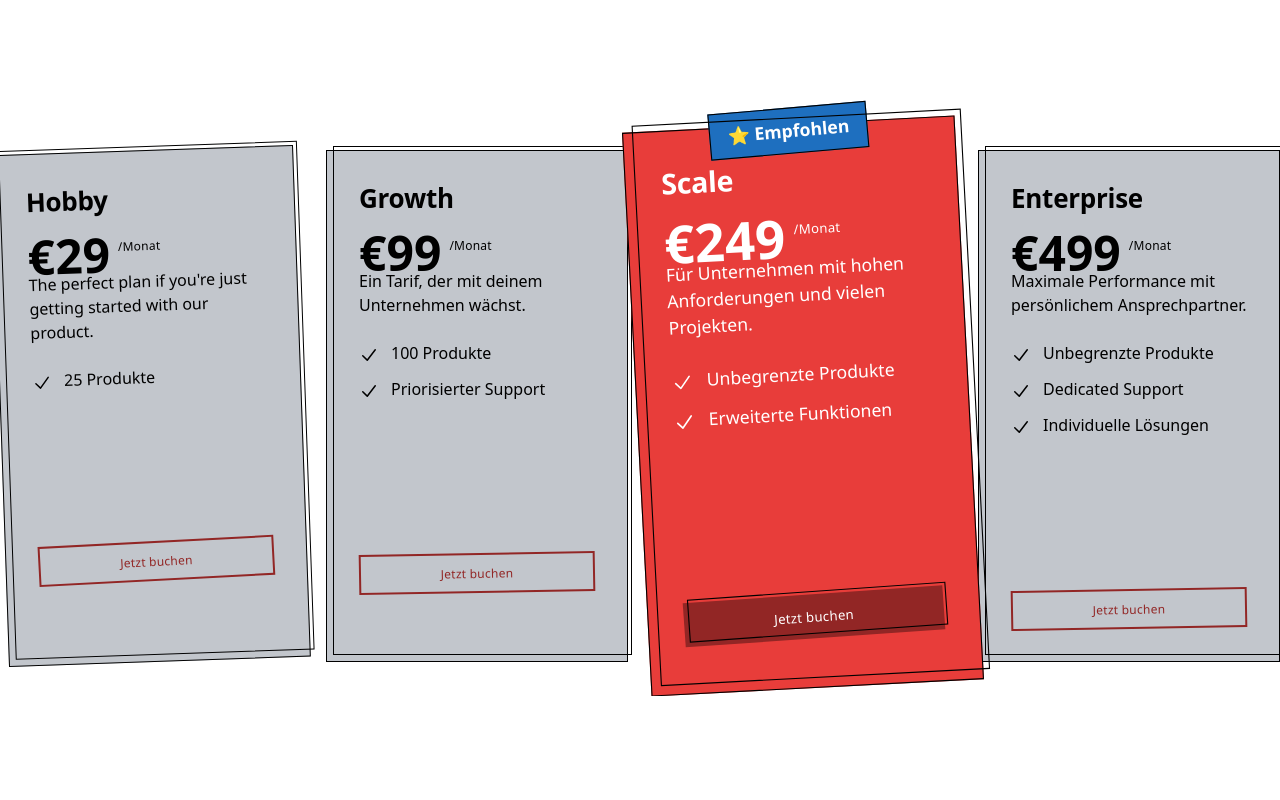
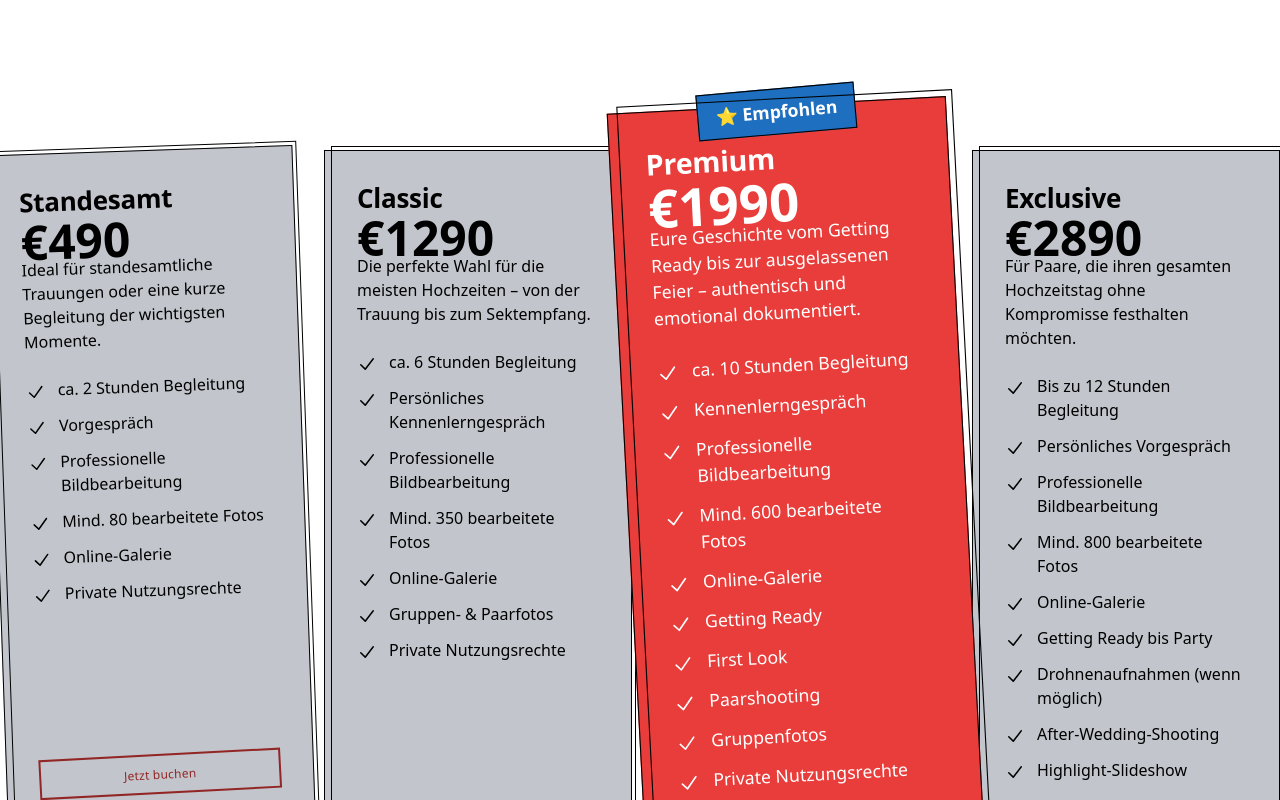
Before and after one commit to AdrianSailerArt/adriansailerart, a Nuxt app: page / in a window 1280 px wide. Shown: the part 1320-2120 px from the top of the page. Before the commit the page ends 2016 px from the top, so only its background shows below. Built offline with nearby package versions, Linux system fonts and the light colour scheme.

Commit message:
update components

```diff
--- a/app/components/BuyBox.vue
+++ b/app/components/BuyBox.vue
@@ -1,57 +1,19 @@
 <script setup lang="ts">
 import Button from '~/atomics/button/Button.vue';
 import Text from '~/atomics/text/Text.vue';
+import type { Plan } from '~/types';
 
-type Plan = {
-    name: string;
-    price: number;
-    description: string;
-    features: string[];
-    highlight?: boolean;
-};
+ defineProps<{
+    plans: Array<Plan>;
+}>();
 
-const plans: Plan[] = [
-    {
-        name: 'Hobby',
-        price: 29,
 
-        description:
-            "The perfect plan if you're just getting started with our product.",
-        features: ['25 Produkte']
-    },
-    {
-        name: 'Growth',
-        price: 99,
-
-        description: 'Ein Tarif, der mit deinem Unternehmen wächst.',
-        features: ['100 Produkte', 'Priorisierter Support']
-    },
-    {
-        name: 'Scale',
-        price: 249,
-           highlight: true,
-        description:
-            'Für Unternehmen mit hohen Anforderungen und vielen Projekten.',
-        features: ['Unbegrenzte Produkte', 'Erweiterte Funktionen']
-    },
-    {
-        name: 'Enterprise',
-        price: 499,
-
-        description: 'Maximale Performance mit persönlichem Ansprechpartner.',
-        features: [
-            'Unbegrenzte Produkte',
-            'Dedicated Support',
-            'Individuelle Lösungen'
-        ]
-    }
-];
 </script>
 
 <template>
-    <div class="relative isolate">
+    <div class="relative isolate" >
         <div
-            class="mx-auto grid max-w-xl grid-cols-1 gap-6 sm:mt-large4 lg:max-w-7xl lg:grid-cols-4"
+            class="mx-auto grid max-w-xl grid-cols-1 gap-small4 sm:mt-large4 lg:max-w-7xl lg:grid-cols-4"
         >
             <div
                 v-for="plan in plans"
@@ -59,7 +21,7 @@ const plans: Plan[] = [
                 :class="[
                     'pricing-card relative border border-black bg-gray30 rounded-none -rotate-1 transition-all duration-200',
                     plan.highlight
-                        ? 'pricing-card-highlight bg-primaryLightenTwo text-white scale-105 z-10'
+                        ? 'pricing-card-highlight bg-primaryLightenTwo text-white scale-105 z-fixed'
                         : 'hover:-translate-y-1'
                 ]"
             >
@@ -84,7 +46,7 @@ const plans: Plan[] = [
                         €{{ plan.price }}
                     </span>
 
-                    <Text variant="caption" color="inherit"> /Monat </Text>
+
                 </div>
 
                 <Text class="mt-small4 leading-relaxed" color="inherit">
--- a/app/components/Gallery/ImagePost.vue
+++ b/app/components/Gallery/ImagePost.vue
@@ -1,35 +1,21 @@
 <script lang="ts" setup>
 import { computed, onUnmounted, ref } from 'vue';
-import ImageSlideDisplay, {
-    type MediumReference
-} from './ImageSlideDisplay.vue';
+import ImageSlideDisplay from './ImageSlideDisplay.vue';
 import Gallery, { type LayoutProps } from './Gallery.vue';
-import Text from '@/atomics/text/Text.vue';
 import IconButton from '~/atomics/button/IconButton.vue';
+import type { MediumReference } from '~/types/index.js';
 
 const props = defineProps<{
     images: NonNullable<Array<MediumReference>>;
-        layout: LayoutProps
+    layout: LayoutProps;
 }>();
 
 const { activeIndex, currentItem, next, prev, swipeHandlers, isDragging } =
     useImageSlider(props.images);
 
 const isSingleImage = computed(() => props.images.length === 1);
-const imageLabel = (img: MediumReference, index: number) =>
-    img.title ?? String(index + 1);
 
 const isFullscreen = ref(false);
-
-
-
-const galleryImages = computed(() =>
-    props.images.map(img => ({
-        src: img.media?.url || '',
-        alt: img.alt || img.title || '',
-        href: img.media?.url
-    }))
-);
 
 const openFullscreen = () => {
     isFullscreen.value = true;
@@ -40,9 +26,7 @@ const openFullscreen = () => {
     }
 };
 
-
-
-const handleGalleryImageClick = (image: any, index: number) => {
+const handleGalleryImageClick = (image: MediumReference, index: number) => {
     activeIndex.value = index;
     openFullscreen();
 };
@@ -76,7 +60,7 @@ onUnmounted(() => {
     <div>
         <!-- PREVIEW: Gallery -->
         <Gallery
-            :images="galleryImages"
+            :images="images"
             :layout="layout"
             class="cursor-pointer"
             @imageClick="handleGalleryImageClick"
--- a/app/components/Gallery/ImageSlideDisplay.vue
+++ b/app/components/Gallery/ImageSlideDisplay.vue
@@ -6,15 +6,9 @@ import { NuxtImg } from '#components';
 import { usePinchZoom } from '@/composables/usePinchZoom';
 import IconButton from '~/atomics/button/IconButton.vue';
 import Button from '~/atomics/button/Button.vue';
+import type { MediumReference } from '~/types';
 
-export type MediumReference = {
-    id: string;
-    alt?: string;
-    title?: string;
-    media?: {
-        url: string;
-    };
-};
+
 
 export type ImageSliderProps = {
     image: MediumReference;
@@ -68,7 +62,7 @@ onUnmounted(() => unbind());
                 >
                     <NuxtImg
                         :key="image.id"
-                        :src="image.media?.url"
+                        :src="image.media"
                         :alt="image.alt"
                         class="pointer-events-none animate-fade-in"
                         :class="[
--- a/app/pages/cosplay.vue
+++ b/app/pages/cosplay.vue
@@ -1,73 +1,6 @@
 <script lang="ts" setup>
 import ImagePost from '~/components/Gallery/ImagePost.vue';
-import type { MediumReference } from '~/components/Gallery/ImageSlideDisplay.vue';
-// Deine Bilder/Medien
-const myImages = <Array<MediumReference>>([
-    {
-        id: '1',
-        title: 'Bild 1',
-        alt: 'Beschreibung',
-        media: {
-            url: '/cosplay/Keira Metz - Anna Rosa-2.jpg'
-        }
-    },
-    {
-        id: '2',
-        title: 'Bild 2',
-        alt: 'Beschreibung',
-        media: {
-            url: '/cosplay/Keira Metz - Anna Rosa-3.jpg'
-        }
-    },
-    {
-        id: '3',
-        title: 'Bild 3',
-        alt: 'Beschreibung',
-        media: {
-            url: '/cosplay/Keira Metz - Anna Rosa-4.jpg'
-        }
-    },
-    {
-        id: '4',
-        title: 'Bild 4',
-        alt: 'Beschreibung',
-        media: {
-            url: '/cosplay/Keira Metz - Anna Rosa-5.jpg'
-        }
-    },
-    {
-        id: '5',
-        title: 'Bild 5',
-        alt: 'Beschreibung',
-        media: {
-            url: '/cosplay/Keira Metz - Anna Rosa-6.jpg'
-        }
-    },
-    {
-        id: '6',
-        title: 'Bild 4',
-        alt: 'Beschreibung',
-        media: {
-            url: '/cosplay/Keira Metz - Anna Rosa-7.jpg'
-        }
-    },
-    {
-        id: '7',
-        title: 'Bild 4',
-        alt: 'Beschreibung',
-        media: {
-            url: '/cosplay/Keira Metz - Anna Rosa-8.jpg'
-        }
-    },
-    {
-        id: '8',
-        title: 'Bild 4',
-        alt: 'Beschreibung',
-        media: {
-            url: '/cosplay/Keira Metz - Anna Rosa-9.jpg'
-        }
-    }
-]);
+import { cosplayImages } from '~/resources/imageSrc/cosplay';
 </script>
 <template>
     <div>
@@ -78,6 +11,6 @@ const myImages = <Array<MediumReference>>([
             description="Entdecken Sie die besten Produkte und Dienstleistungen für Ihre Bedürfnisse."
             background-image="/cosplay/Keira Metz - Anna Rosa-2.jpg"
         />
-         <ImagePost :images="myImages" layout="grid" />
+        <ImagePost :images="cosplayImages" layout="grid" />
     </div>
 </template>
--- a/app/pages/index.vue
+++ b/app/pages/index.vue
@@ -1,4 +1,5 @@
 <script lang="ts" setup>
+import { weddingPlans } from '~/resources/buyBoxes/wedding';
 import md from '~/resources/intro.md?raw';
 </script>
 
@@ -11,6 +12,6 @@ import md from '~/resources/intro.md?raw';
             description="Entdecken Sie die besten Produkte und Dienstleistungen für Ihre Bedürfnisse."
         />
   <MarkdownRenderer :markdown-content="md" class="m-medium" />
-        <BuyBox />
+        <BuyBox :plans="weddingPlans" />
     </div>
 </template>
--- /dev/null
+++ b/app/resources/buyBoxes/wedding.ts
@@ -0,0 +1,96 @@
+import type { Plan } from '~/types';
+
+export const weddingPlans: Array<Plan> = [
+    {
+        name: 'Standesamt',
+        price: 490,
+        description:
+            'Ideal für standesamtliche Trauungen oder eine kurze Begleitung der wichtigsten Momente.',
+        features: [
+            'ca. 2 Stunden Begleitung',
+            'Vorgespräch',
+            'Professionelle Bildbearbeitung',
+            'Mind. 80 bearbeitete Fotos',
+            'Online-Galerie',
+            'Private Nutzungsrechte'
+        ]
+    },
+    {
+        name: 'Classic',
+        price: 1290,
+        description:
+            'Die perfekte Wahl für die meisten Hochzeiten – von der Trauung bis zum Sektempfang.',
+        features: [
+            'ca. 6 Stunden Begleitung',
+            'Persönliches Kennenlerngespräch',
+            'Professionelle Bildbearbeitung',
+            'Mind. 350 bearbeitete Fotos',
+            'Online-Galerie',
+            'Gruppen- & Paarfotos',
+            'Private Nutzungsrechte'
+        ]
+    },
+    {
+        name: 'Premium',
+        price: 1990,
+        highlight: true,
+        description:
+            'Eure Geschichte vom Getting Ready bis zur ausgelassenen Feier – authentisch und emotional dokumentiert.',
+        features: [
+            'ca. 10 Stunden Begleitung',
+            'Kennenlerngespräch',
+            'Professionelle Bildbearbeitung',
+            'Mind. 600 bearbeitete Fotos',
+            'Online-Galerie',
+            'Getting Ready',
+            'First Look',
+            'Paarshooting',
+            'Gruppenfotos',
+            'Private Nutzungsrechte'
+        ]
+    },
+    {
+        name: 'Exclusive',
+        price: 2890,
+        description:
+            'Für Paare, die ihren gesamten Hochzeitstag ohne Kompromisse festhalten möchten.',
+        features: [
+            'Bis zu 12 Stunden Begleitung',
+            'Persönliches Vorgespräch',
+            'Professionelle Bildbearbeitung',
+            'Mind. 800 bearbeitete Fotos',
+            'Online-Galerie',
+            'Getting Ready bis Party',
+            'Drohnenaufnahmen (wenn möglich)',
+            'After-Wedding-Shooting',
+            'Highlight-Slideshow',
+            'Private Nutzungsrechte'
+        ]
+    },
+    {
+        name: 'Individuell',
+
+        price: 0,
+
+        description:
+            'Eure Hochzeit passt in keines der Pakete? Gerne erstelle ich euch ein individuelles Angebot – perfekt abgestimmt auf eure Wünsche, euren Zeitplan und eure Location.',
+
+        features: [
+            'Individuelle Begleitungsdauer',
+
+            'Persönliche Beratung',
+
+            'Flexibler Leistungsumfang',
+
+            'Destination Weddings möglich',
+
+            'Zusätzliche Shootings',
+
+            'Drohnenaufnahmen (wenn möglich)',
+
+            'Fotoalben & hochwertige Prints',
+
+            'Persönliches Angebot'
+        ]
+    }
+];
--- /dev/null
+++ b/app/resources/imageSrc/cosplay.ts
@@ -0,0 +1,52 @@
+import type { MediumReference } from "~/types";
+
+export const cosplayImages = <Array<MediumReference>>[
+    {
+        id: '1',
+        title: 'Bild 1',
+        alt: 'Beschreibung',
+        media: '/cosplay/Keira Metz - Anna Rosa-2.jpg'
+    },
+    {
+        id: '2',
+        title: 'Bild 2',
+        alt: 'Beschreibung',
+        media: '/cosplay/Keira Metz - Anna Rosa-3.jpg'
+    },
+    {
+        id: '3',
+        title: 'Bild 3',
+        alt: 'Beschreibung',
+        media: '/cosplay/Keira Metz - Anna Rosa-4.jpg'
+    },
+    {
+        id: '4',
+        title: 'Bild 4',
+        alt: 'Beschreibung',
+        media: '/cosplay/Keira Metz - Anna Rosa-5.jpg'
+    },
+    {
+        id: '5',
+        title: 'Bild 5',
+        alt: 'Beschreibung',
+        media: '/cosplay/Keira Metz - Anna Rosa-6.jpg'
+    },
+    {
+        id: '6',
+        title: 'Bild 4',
+        alt: 'Beschreibung',
+        media: '/cosplay/Keira Metz - Anna Rosa-7.jpg'
+    },
+    {
+        id: '7',
+        title: 'Bild 4',
+        alt: 'Beschreibung',
+        media: '/cosplay/Keira Metz - Anna Rosa-8.jpg'
+    },
+    {
+        id: '8',
+        title: 'Bild 4',
+        alt: 'Beschreibung',
+        media: '/cosplay/Keira Metz - Anna Rosa-9.jpg'
+    }
+];
--- /dev/null
+++ b/app/types/index.ts
@@ -0,0 +1,13 @@
+export type MediumReference = {
+    id: string;
+    alt?: string;
+    title?: string;
+    media: string;
+};
+export type Plan = {
+    name: string;
+    price: number | string;
+    description: string;
+    features: Array<string>;
+    highlight?: boolean;
+};
```
Also changed, not shown: app/components/Gallery/Gallery.vue (+18 -20 lines).
